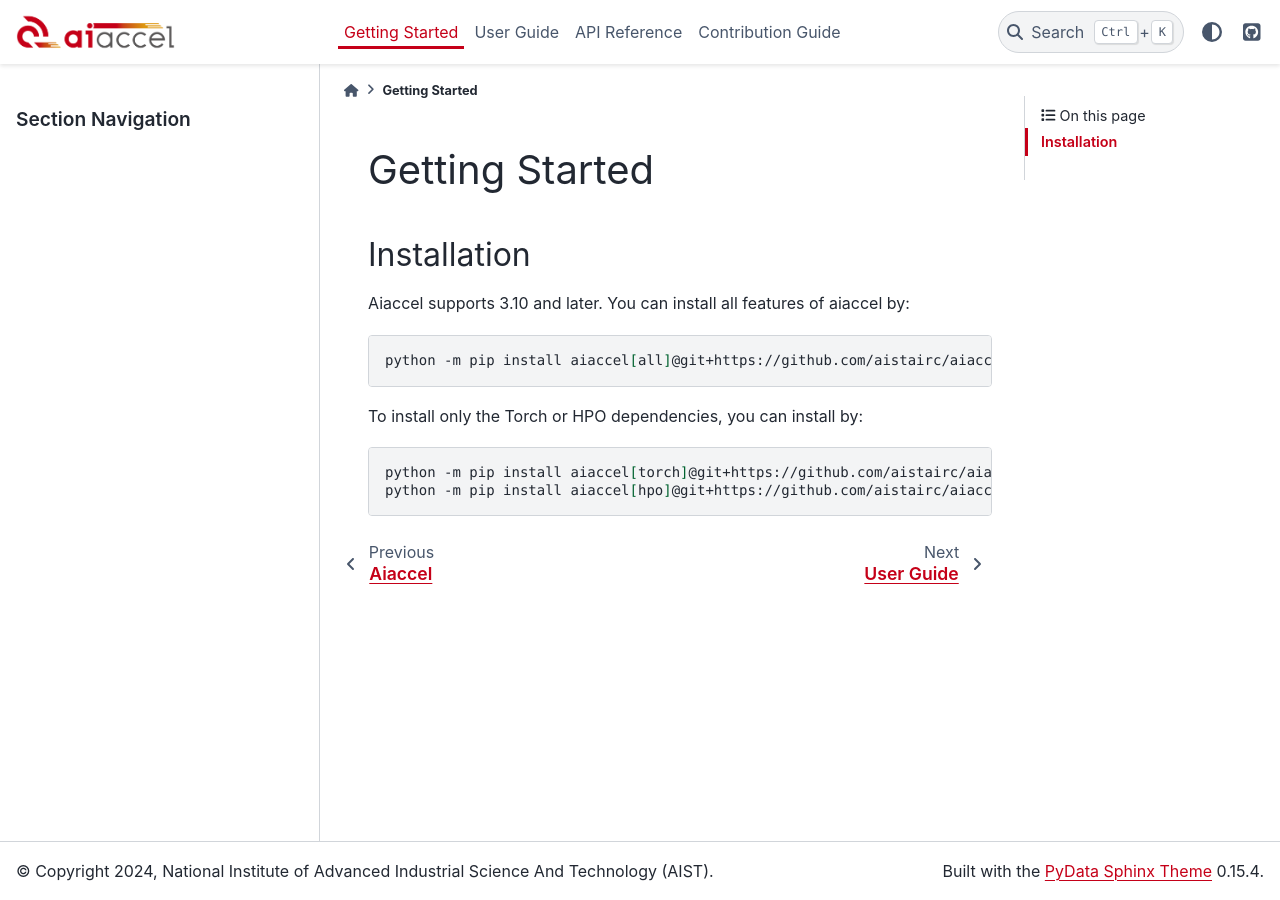
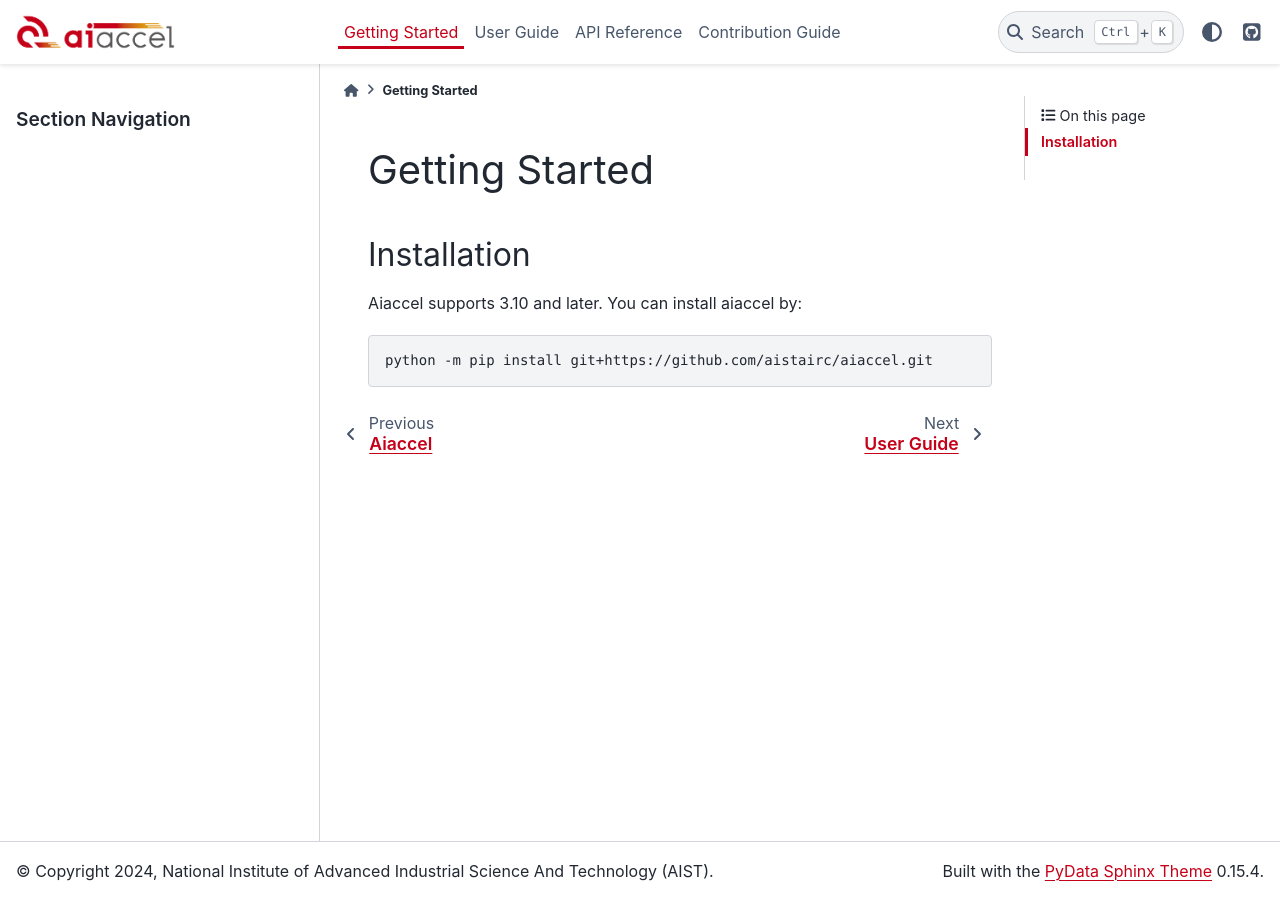
Before and after one commit to aistairc/aiaccel, a Sphinx documentation site: the page built from docs/source/getting_started.md, in a window 1280 px wide. Built offline with Sphinx 7.4.7 and the PyData theme 0.15.4, drawn with Linux system fonts in a browser that asks for light colours; pages that are not in the unit, such as notebooks, are missing from menus.

Commit message:
Update documents

````diff
--- a/docs/source/getting_started.md
+++ b/docs/source/getting_started.md
@@ -1,13 +1,7 @@
 # Getting Started
 
 ## Installation
-Aiaccel supports 3.10 and later. You can install all features of aiaccel by:
+Aiaccel supports 3.10 and later. You can install aiaccel by:
 ```bash
-python -m pip install aiaccel[all]@git+https://github.com/aistairc/aiaccel.git@develop/v2
+python -m pip install git+https://github.com/aistairc/aiaccel.git
 ```
-
-To install only the Torch or HPO dependencies, you can install by:
-```bash
-python -m pip install aiaccel[torch]@git+https://github.com/aistairc/aiaccel.git@develop/v2
-python -m pip install aiaccel[hpo]@git+https://github.com/aistairc/aiaccel.git@develop/v2
-```
--- a/docs/source/index.rst
+++ b/docs/source/index.rst
@@ -13,7 +13,7 @@ AIST toolkit for accelerating machine learning research.
 :octicon:`server;1em;sd-text-primary` Highly Modular
     Designed to let you pick up any part of aiaccel for your research project.
 
-.. grid::
+.. grid:: 1
 
     .. grid-item-card:: PyTorch/Lightning Toolkit
        :link: api_reference/torch.html
@@ -25,7 +25,7 @@ AIST toolkit for accelerating machine learning research.
 
        Ready-to-use HPO algorithms/tools.
 
-    .. grid-item-card:: Config Utilities
+    .. grid-item-card:: OmegaConf Utilities
        :link: api_reference/config.html
 
        OmegaConf-based config utilities.
--- a/docs/source/user_guide/index.rst
+++ b/docs/source/user_guide/index.rst
@@ -2,7 +2,8 @@ User Guide
 ==========
 
 .. toctree::
-    :maxdepth: 2
+    :maxdepth: 1
 
     torch
     hpo
+    config
````
Also changed, not shown: README.md (+1 -1 lines), docs/source/user_guide/config.rst (added, +38 -0 lines), docs/source/user_guide/hpo.rst (+12 -12 lines), 1 other file.
